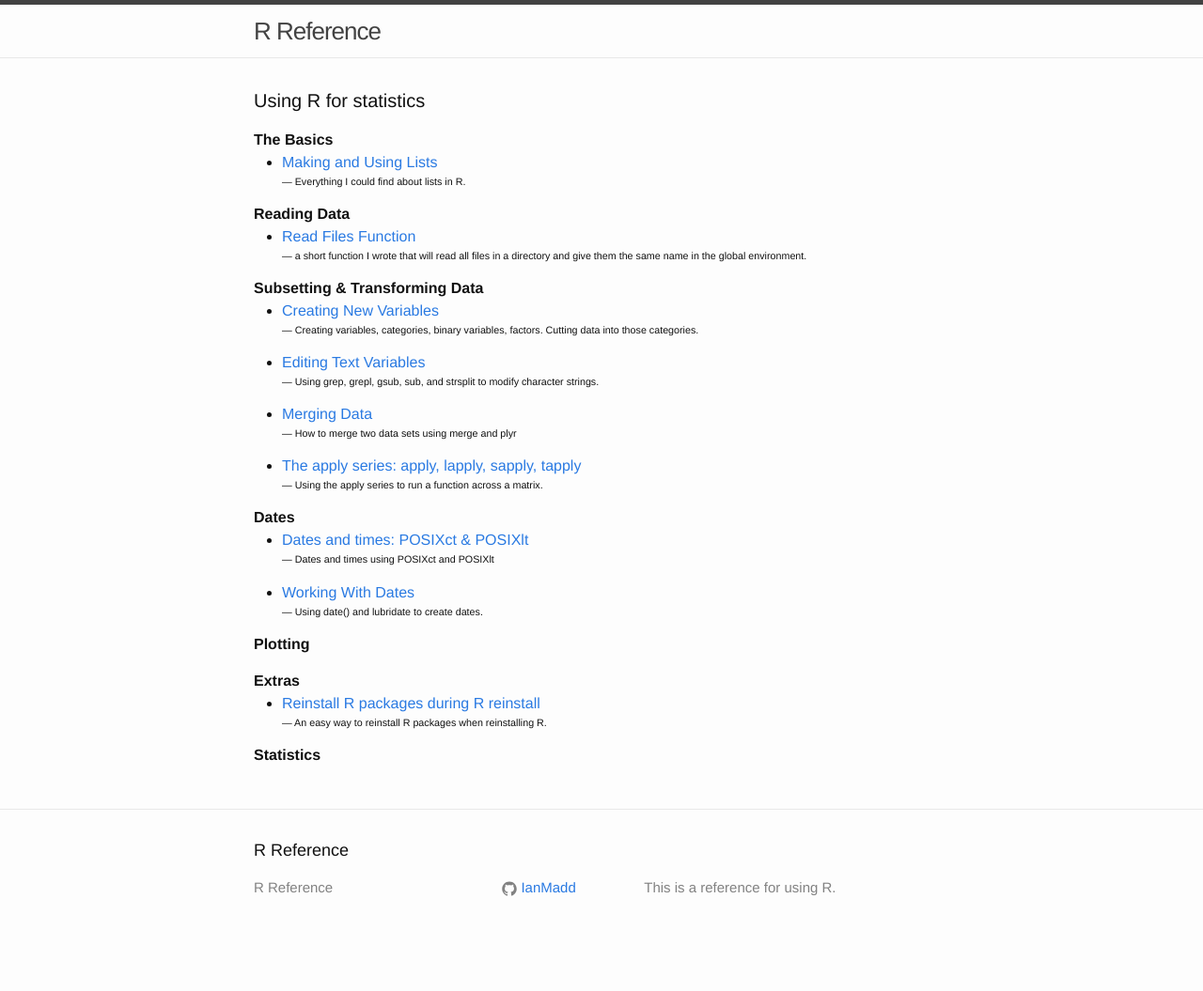
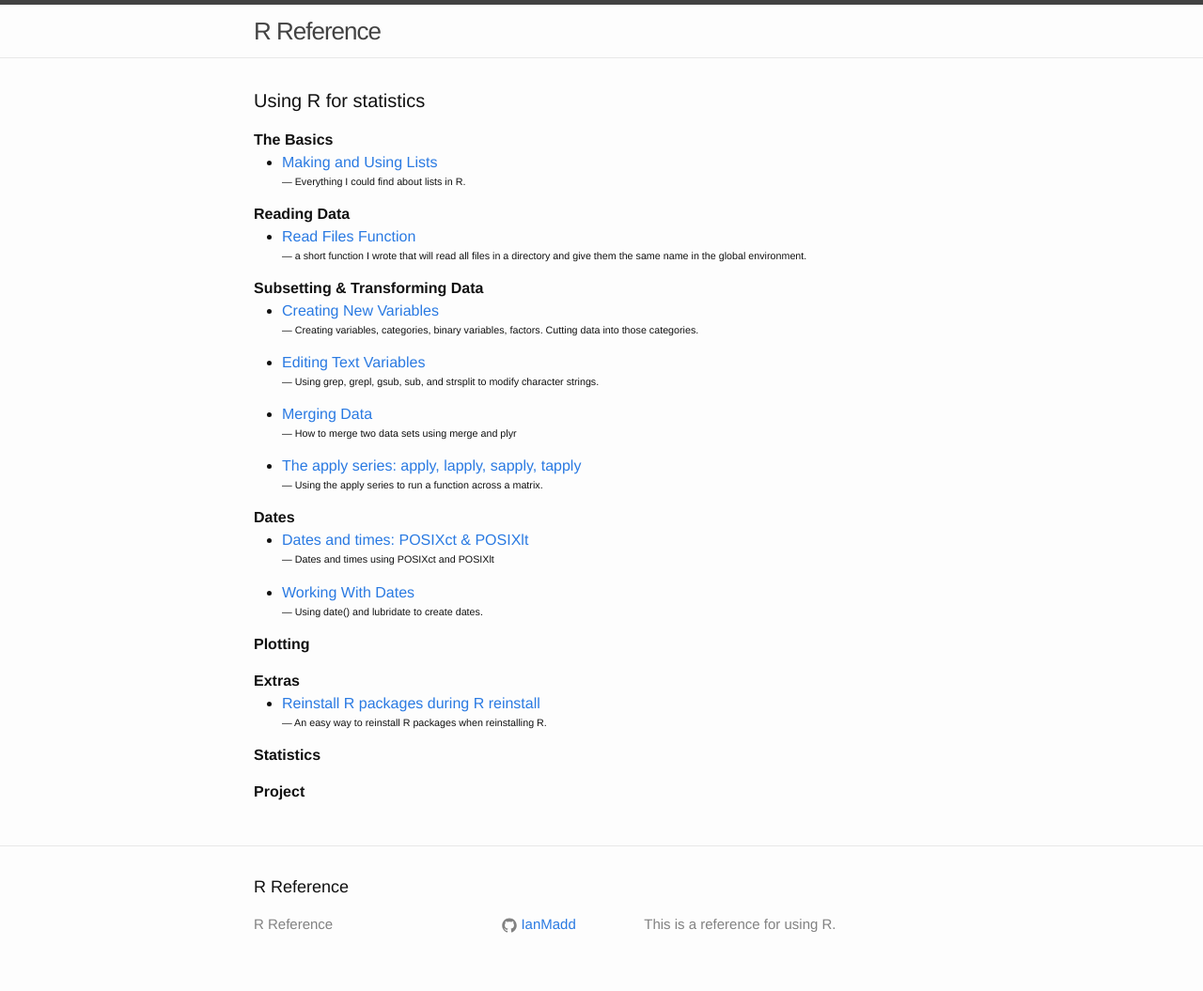
Before and after one commit to Ian-Ma/Ian-Ma.github.io, a Jekyll site: the page built from index.html, in a window 1280 px wide. Shown: the whole page at 94% size. Built offline with Jekyll 4.4.1, drawn with Linux system fonts in a browser that asks for light colours; before the commit the page ends 1016 px from its top, so only the background shows below that.

Commit message:
Update _config.yml

```diff
--- a/_config.yml
+++ b/_config.yml
@@ -5,7 +5,7 @@ description: > # this means to ignore newlines until "baseurl:"
 baseurl: "" # the subpath of your site, e.g. /blog/
 url: "http://ianmadd.github.io" # the base hostname & protocol for your site
 github_username:  IanMadd
-category-list: [The Basics, Reading Data, Subsetting & Transforming Data, Dates, Plotting, Extras, Statistics]
+category-list: [The Basics, Reading Data, Subsetting & Transforming Data, Dates, Plotting, Extras, Statistics, Project]
 
 # Build settings
 markdown: kramdown
```
